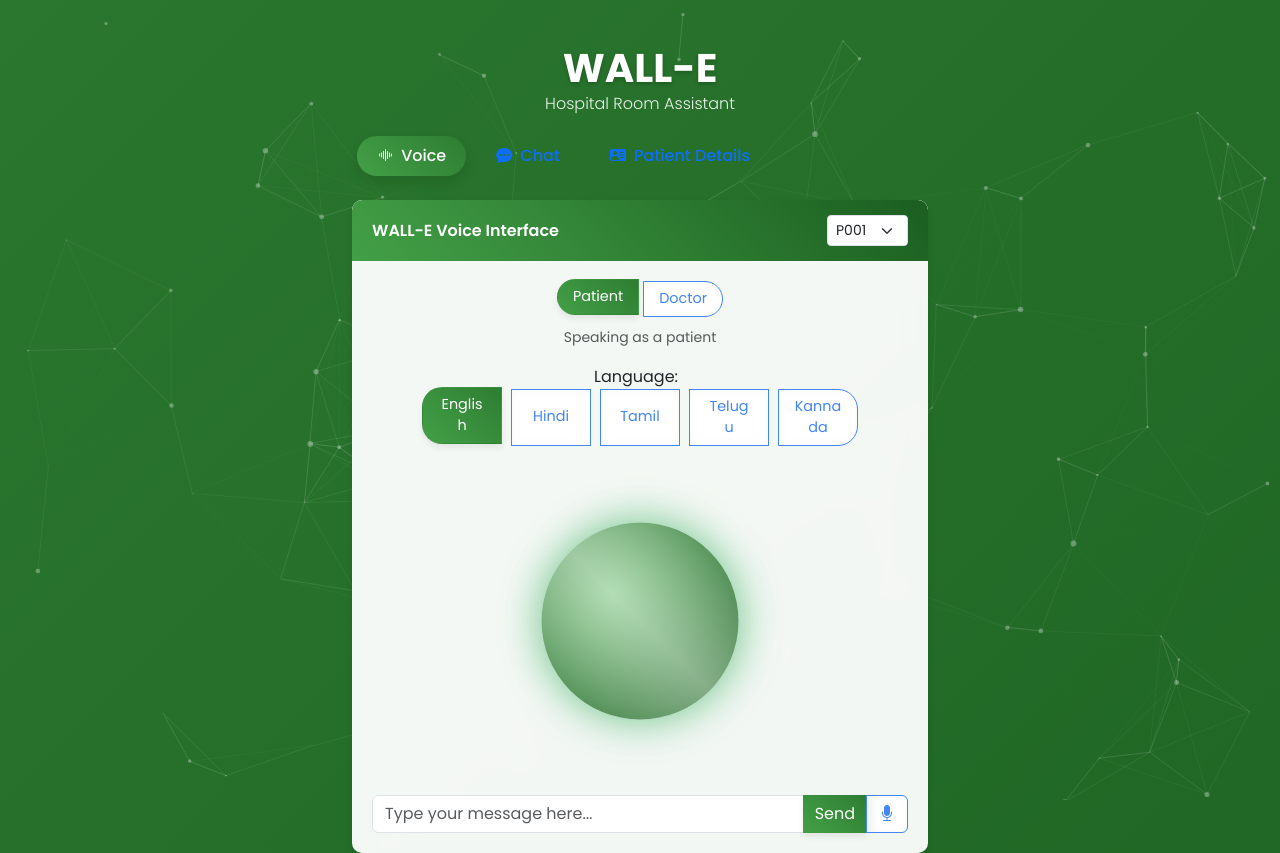
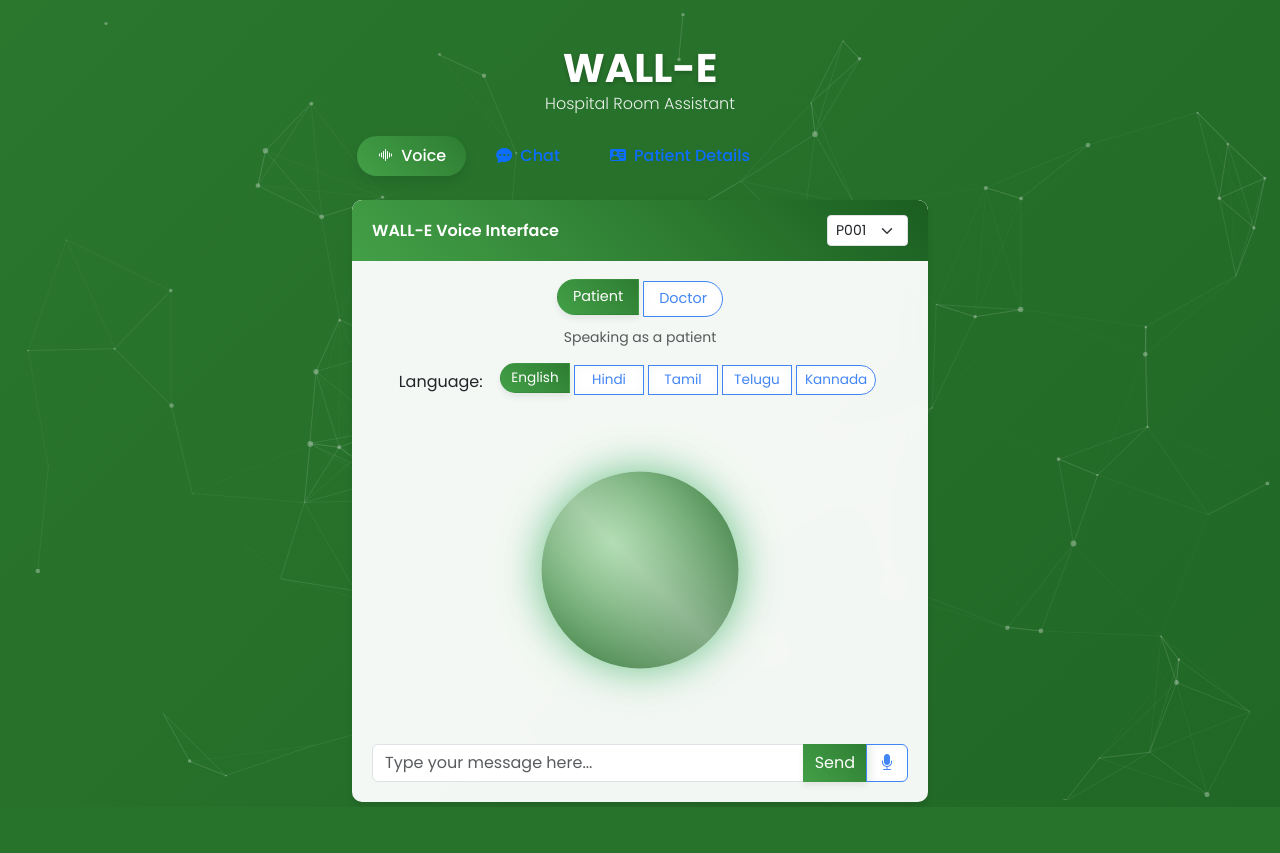
Before and after one commit to kevinsudhan/God_Bless_U, a Flask app: page /main in a window 1280 px wide. After the commit the page ends 807 px from the top, so only its background shows below. Run offline with Flask 3, Linux system fonts and the light colour scheme.

Commit message:
FINAL V2

```diff
--- a/app.py
+++ b/app.py
@@ -251,14 +251,16 @@
     print(f"Generated prompt for {user_role} mode")
 
     try:
-        response = requests.post(
-            "http://localhost:11434/api/generate",
-            json={
-                "model": "MEDIBOTV1",
-                "prompt": prompt,
-                "stream": False
-            }
-        )
+        # Make a request to the LLM API with optimized parameters for faster responses
+        response = requests.post("http://localhost:11434/api/generate", json={
+            "model": "MEDIBOTV1",  # Use the correct model name
+            "prompt": prompt,
+            "stream": False,
+            "temperature": 0.7,  # Lower temperature for more focused responses
+            "top_p": 0.9,       # Slightly more focused sampling
+            "top_k": 40,        # Limit vocabulary choices for faster generation
+            "num_predict": 256  # Limit generation length for faster responses
+        })
 
         if response.status_code == 200:
             result = response.json()
--- a/templates/index.html
+++ b/templates/index.html
@@ -482,8 +482,15 @@
             color: white;
         }
         .lang-btn {
-            width: 80px;
-            margin: 0 10px;
+            font-size: 0.85rem;
+            padding: 0.25rem 0.5rem;
+            min-width: 70px; /* Ensure minimum width for all language buttons */
+        }
+
+        .nowrap {
+            white-space: nowrap;
+            overflow: hidden;
+            text-overflow: ellipsis;
         }
         .translated-text {
             margin-bottom: 5px;
@@ -557,11 +564,11 @@
                             <div class="mt-3 language-selection">
                                 <span class="me-2">Language:</span>
                                 <div class="btn-group" role="group">
-                                    <button type="button" class="btn btn-outline-primary lang-btn active" id="lang-en-visual">English</button>
-                                    <button type="button" class="btn btn-outline-primary lang-btn" id="lang-hi-visual">Hindi</button>
-                                    <button type="button" class="btn btn-outline-primary lang-btn" id="lang-ta-visual">Tamil</button>
-                                    <button type="button" class="btn btn-outline-primary lang-btn" id="lang-te-visual">Telugu</button>
-                                    <button type="button" class="btn btn-outline-primary lang-btn" id="lang-kn-visual">Kannada</button>
+                                    <button type="button" class="btn btn-outline-primary lang-btn active nowrap" id="lang-en-visual">English</button>
+                                    <button type="button" class="btn btn-outline-primary lang-btn nowrap" id="lang-hi-visual">Hindi</button>
+                                    <button type="button" class="btn btn-outline-primary lang-btn nowrap" id="lang-ta-visual">Tamil</button>
+                                    <button type="button" class="btn btn-outline-primary lang-btn nowrap" id="lang-te-visual">Telugu</button>
+                                    <button type="button" class="btn btn-outline-primary lang-btn nowrap" id="lang-kn-visual">Kannada</button>
                                 </div>
                             </div>
                         </div>
@@ -618,11 +625,11 @@
                             <div class="mt-3 language-selection">
                                 <span class="me-2">Language:</span>
                                 <div class="btn-group" role="group">
-                                    <button type="button" class="btn btn-outline-primary lang-btn active" id="lang-en">English</button>
-                                    <button type="button" class="btn btn-outline-primary lang-btn" id="lang-hi">Hindi</button>
-                                    <button type="button" class="btn btn-outline-primary lang-btn" id="lang-ta">Tamil</button>
-                                    <button type="button" class="btn btn-outline-primary lang-btn" id="lang-te">Telugu</button>
-                                    <button type="button" class="btn btn-outline-primary lang-btn" id="lang-kn">Kannada</button>
+                                    <button type="button" class="btn btn-outline-primary lang-btn active nowrap" id="lang-en">English</button>
+                                    <button type="button" class="btn btn-outline-primary lang-btn nowrap" id="lang-hi">Hindi</button>
+                                    <button type="button" class="btn btn-outline-primary lang-btn nowrap" id="lang-ta">Tamil</button>
+                                    <button type="button" class="btn btn-outline-primary lang-btn nowrap" id="lang-te">Telugu</button>
+                                    <button type="button" class="btn btn-outline-primary lang-btn nowrap" id="lang-kn">Kannada</button>
                                 </div>
                             </div>
                         </div>
```
